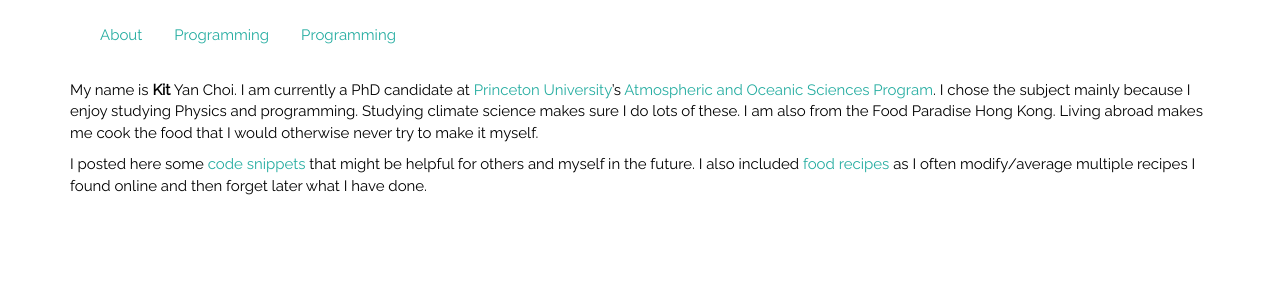
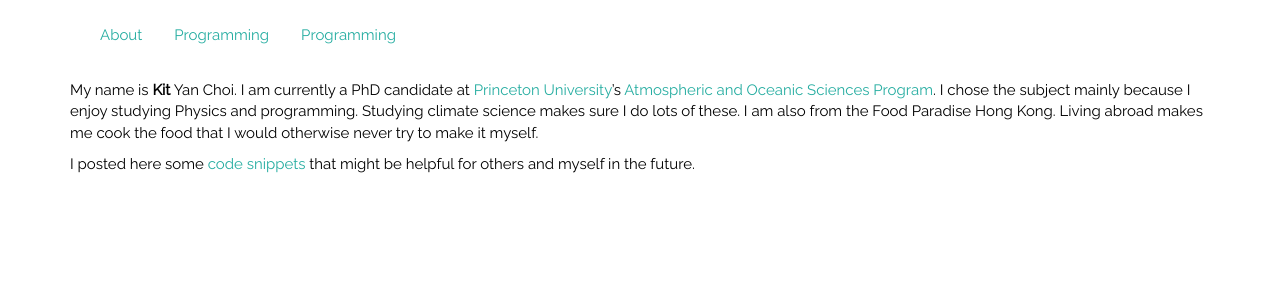
Before and after one commit to kitchoi/kitchoi.github.io, a Jekyll site: the page built from index.md, in a window 1280 px wide. Shown: the top 300 px of the page. Built offline with Jekyll 4.4.1, drawn with Linux system fonts in a browser that asks for light colours; Markdown is read by kramdown in place of the engine named in the settings.

Commit message:
Hid the mention of recipes on the main page too

```diff
--- a/index.md
+++ b/index.md
@@ -6,4 +6,4 @@ title: About Me
 My name is **Kit** Yan Choi.  I am currently a PhD candidate at [Princeton University](http://www.princeton.edu)'s [Atmospheric and Oceanic Sciences Program](http://www.princeton.edu/aos).  I chose the subject mainly because I enjoy studying Physics and programming.  Studying climate science makes sure I do lots of these.  I am also from the Food Paradise Hong Kong.  Living abroad makes me cook the food that I would otherwise never try to make it myself.
 
 
-I posted here some [code snippets](/programming.html) that might be helpful for others and myself in the future.  I also included [food recipes](/recipes.html) as I often modify/average multiple recipes I found online and then forget later what I have done.
+I posted here some [code snippets](/programming.html) that might be helpful for others and myself in the future.
```
